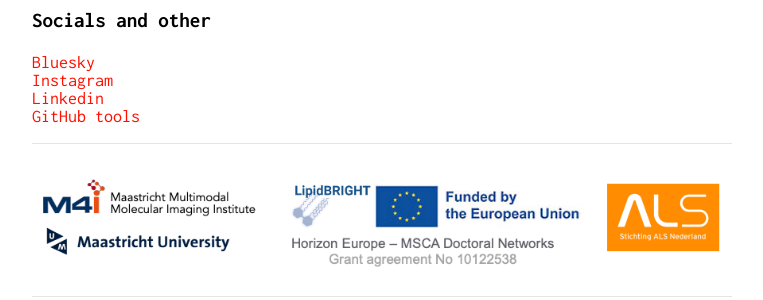
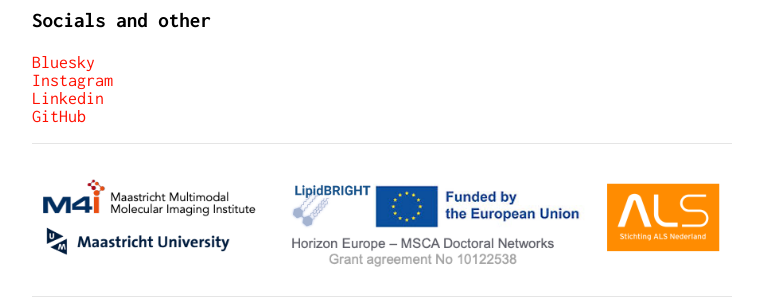
Before and after one commit to birolcabukusta/birolcabukusta.github.io, a Jekyll site: the page built from index.md, in a window 1280 px wide. Shown: the part 826-1126 px from the top of the page, without its empty margins (258-1021 px from the left). Built offline with Jekyll 4.4.1, drawn with Linux system fonts in a browser that asks for light colours.

Commit message:
Update GitHub link in index.md

```diff
--- a/index.md
+++ b/index.md
@@ -31,7 +31,7 @@ Maastricht Multimodal Molecular Imaging Institute (M4I)
 [Bluesky](https://bsky.app/profile/birolcabukusta.bsky.social) \
 [Instagram](https://www.instagram.com/birolcabukusta) \
 [Linkedin](https://www.linkedin.com/in/birol-cabukusta-712a32283/) \
-[GitHub tools](https://github.com/birolcabukusta/Tools/)
+[GitHub](https://github.com/birolcabukusta?tab=repositories)
 
 ---
 <img src="/images/Combined logos.png" width="700">
```
